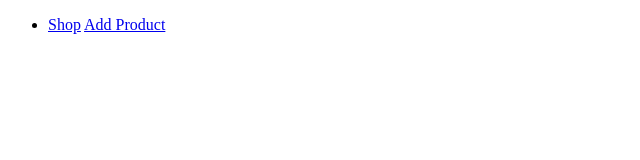
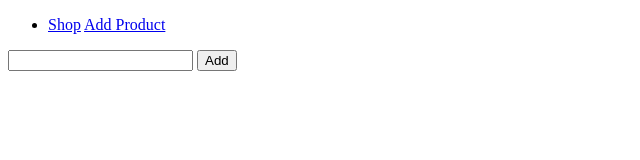
Before and after one commit to LiamJDesmond84/NodeJS-Express-App, a website: page views/add-product.html in a window 1280 px wide. Shown: the whole page, without its empty margins (0-640 px from the left). Drawn offline with Linux system fonts and the light colour scheme.

Commit message:
Creating view files

```diff
--- a/views/add-product.html
+++ b/views/add-product.html
@@ -16,5 +16,12 @@
             </ul>
         </nav>
     </header>
+
+    <main>
+        <form action="/add-product" method="POST">
+            <input type="text" name="title">
+            <button type="submit">Add</button>
+        </form>
+    </main>
 </body>
 </html>
```
